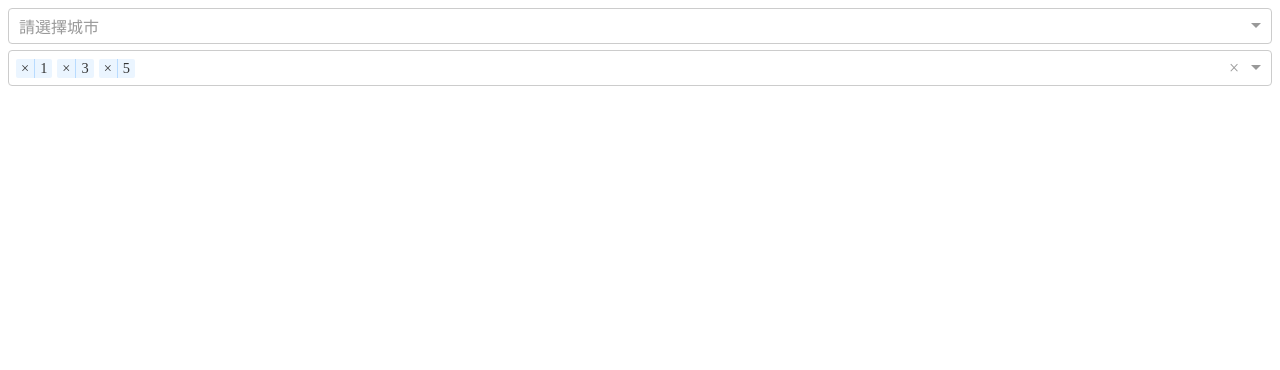
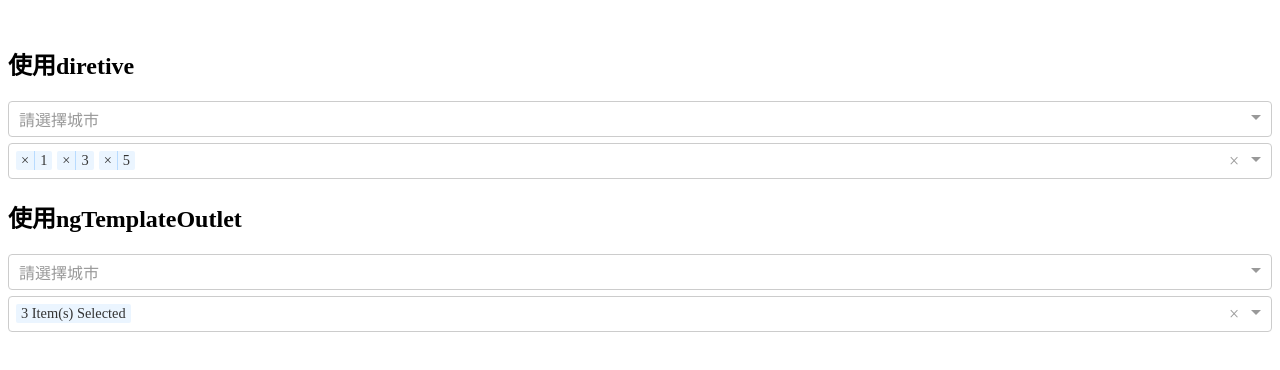
Before and after one commit to urbrioche/angular-ng-select-with-custom-template, an Angular app: page / in a window 1280 px wide. Shown: the top 370 px of the page. Built offline with nearby package versions, Linux system fonts and the light colour scheme.

Commit message:
ng-select custom header/label using ngTemplateOutlet

```diff
--- a/src/app/app.component.html
+++ b/src/app/app.component.html
@@ -1 +1,6 @@
-<app-ng-select-with-directive></app-ng-select-with-directive>
+
+<h2>使用diretive</h2>
+<app-ng-select-with-directive> </app-ng-select-with-directive>
+
+<h2>使用ngTemplateOutlet</h2>
+<app-ng-select-with-template-outlet></app-ng-select-with-template-outlet>
--- a/src/app/app.module.ts
+++ b/src/app/app.module.ts
@@ -9,6 +9,8 @@ import { MyNgLabelDirective } from './my-ng-label.directive';
 import { NgSelectTemplateComponent } from './ng-select-template/ng-select-template.component';
 import { MyNgHeaderDirective } from './my-ng-header.directive';
 import { NgSelectWithDirectiveComponent } from './ng-select-with-directive/ng-select-with-directive.component';
+import { NgSelectWithTemplateOutletComponent } from './ng-select-with-template-outlet/ng-select-with-template-outlet.component';
+import { CommonModule } from '@angular/common';
 
 @NgModule({
   imports: [BrowserModule, FormsModule, NgSelectModule, ReactiveFormsModule],
@@ -19,6 +21,7 @@ import { NgSelectWithDirectiveComponent } from './ng-select-with-directive/ng-se
     MyNgHeaderDirective,
     NgSelectTemplateComponent,
     NgSelectWithDirectiveComponent,
+    NgSelectWithTemplateOutletComponent,
   ],
   bootstrap: [AppComponent],
 })
--- a/src/app/ng-select-with-directive/ng-select-with-directive.component.ts
+++ b/src/app/ng-select-with-directive/ng-select-with-directive.component.ts
@@ -24,4 +24,6 @@ export class NgSelectWithDirectiveComponent implements OnInit {
   ngOnInit() {
   }
 
+
+
 }
--- /dev/null
+++ b/src/app/ng-select-with-template-outlet/ng-select-with-template-outlet.component.html
@@ -0,0 +1,107 @@
+<form [formGroup]="form">
+  <ng-select
+    #tNgSelect1
+    [items]="cities"
+    [multiple]="true"
+    placeholder="請選擇城市"
+    [formControl]="form.controls.cities"
+  >
+    <ng-template ng-multi-label-tmp>
+      <ng-container
+        *ngTemplateOutlet="
+          ngLabelTemplate;
+          context: {
+            $implicit: 'this is default prop',
+            ngSelect: tNgSelect1,
+            maxItemCount: 1
+          }
+        "
+      ></ng-container>
+    </ng-template>
+
+    <ng-template ng-header-tmp>
+      <ng-container
+        *ngTemplateOutlet="
+          ngHeaderTemplate;
+          context: {
+            $implicit: 'this is default prop',
+            ngSelect: tNgSelect1
+          }
+        "
+      ></ng-container>
+    </ng-template>
+  </ng-select>
+
+  <ng-select
+    #tNgSelect2
+    [items]="numbers"
+    [multiple]="true"
+    [style.margin-top.px]="6"
+    placeholder="請選擇數字"
+    [formControl]="form.controls.numbers"
+  >
+    <ng-template ng-multi-label-tmp>
+      <ng-container
+        *ngTemplateOutlet="
+          ngLabelTemplate;
+          context: {
+            $implicit: 'this is default prop',
+            ngSelect: tNgSelect2,
+            maxItemCount: 3
+          }
+        "
+      ></ng-container>
+    </ng-template>
+    <ng-template ng-header-tmp>
+      <ng-container
+        *ngTemplateOutlet="
+          ngHeaderTemplate;
+          context: {
+            $implicit: 'this is default prop',
+            ngSelect: tNgSelect2
+          }
+        "
+      ></ng-container>
+    </ng-template>
+  </ng-select>
+</form>
+
+<!--label template-->
+<ng-template
+  #ngLabelTemplate
+  let-ngSelect="ngSelect"
+  let-maxItemCount="maxItemCount"
+>
+  <div
+    *ngIf="ngSelect.selectedValues.length < maxItemCount"
+    class="ng-values-list"
+    style="display: flex"
+  >
+    <div class="ng-value" *ngFor="let item of ngSelect.selectedItems">
+      <span class="ng-value-label">{{ item.label }}</span>
+      <span class="ng-value-icon right" (click)="ngSelect.clearItem(item.value)"
+        >×</span
+      >
+    </div>
+  </div>
+  <div
+    *ngIf="ngSelect.selectedValues.length >= maxItemCount"
+    class="ng-summary-list"
+  >
+    <div class="ng-value">
+      <span class="ng-value-label"
+        >{{ ngSelect.selectedValues.length }} Item(s) Selected</span
+      >
+    </div>
+  </div>
+</ng-template>
+
+<!--header template-->
+<ng-template #ngHeaderTemplate let-ngSelect="ngSelect">
+  <button (click)="selectAll(ngSelect)" class="btn btn-sm btn-secondary">
+    Select all
+  </button>
+  <button (click)="unselect(ngSelect)" class="btn btn-sm btn-secondary">
+    Unselect all
+  </button>
+</ng-template>
--- /dev/null
+++ b/src/app/ng-select-with-template-outlet/ng-select-with-template-outlet.component.ts
@@ -0,0 +1,36 @@
+import { Component, OnInit } from '@angular/core';
+import { FormBuilder, Validators } from '@angular/forms';
+import { NgSelectComponent } from '@ng-select/ng-select';
+
+@Component({
+  selector: 'app-ng-select-with-template-outlet',
+  templateUrl: './ng-select-with-template-outlet.component.html',
+  styleUrls: ['./ng-select-with-template-outlet.component.css'],
+})
+export class NgSelectWithTemplateOutletComponent implements OnInit {
+  numbers = ['1', '2', '3', '4', '5', '6', '7', '8', '9', '10'];
+  cities = ['Taipei', 'Taichung', 'Kaohsiung'];
+
+  // angular 14 type control
+  form = this.fb.group({
+    cities: this.fb.control([], {
+      validators: [Validators.required],
+      updateOn: 'blur',
+    }),
+    numbers: this.fb.control(['1', '3', '5']),
+  });
+
+  constructor(private fb: FormBuilder) {}
+
+  ngOnInit() {}
+
+  selectAll(ngSelect: NgSelectComponent) {
+    ngSelect.itemsList.items.forEach((item) => ngSelect.select(item));
+  }
+
+  unselect(ngSelect: NgSelectComponent) {
+    ngSelect.itemsList.items.forEach((item) => ngSelect.unselect(item));
+
+    ngSelect.close();
+  }
+}
```
Also changed, not shown: src/app/ng-select-with-directive/ng-select-with-directive.component.html (indentation only), src/app/ng-select-with-template-outlet/ng-select-with-template-outlet.component.css (added).
